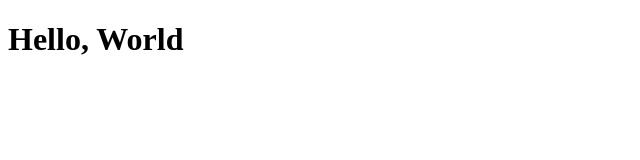
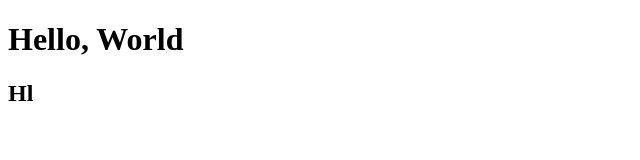
Before and after one commit to MatviiGIT/test-1, a plain HTML site: page index.html in a window 1280 px wide. Shown: the full height of the page, 0-640 px from the left. Drawn offline with Linux system fonts and the light colour scheme.

Commit message:
Update index.html

```diff
--- a/index.html
+++ b/index.html
@@ -7,5 +7,6 @@
 </head>
 <body>
     <h1>Hello, World</h1>
+    <h2>Hl</h2>
 </body>
 </html>
```
